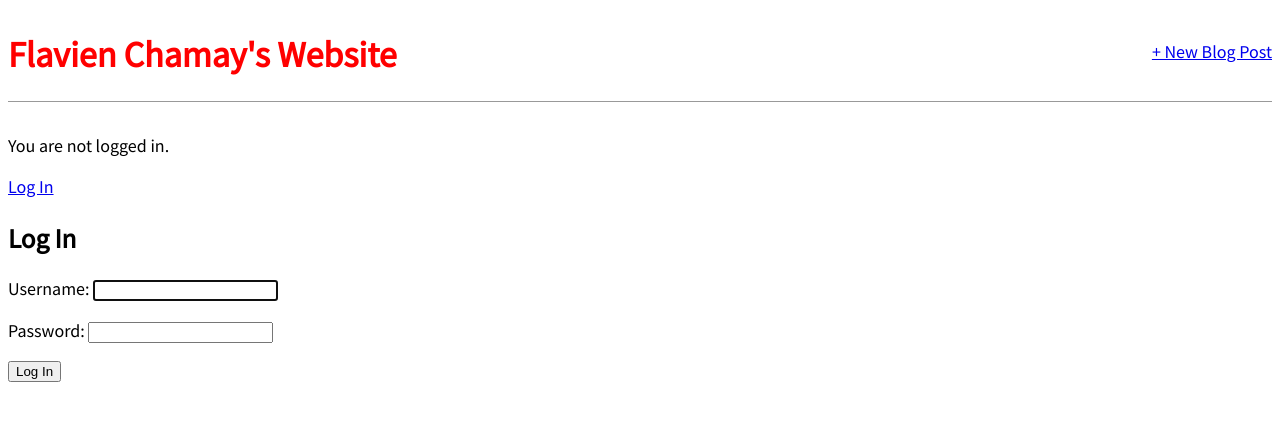
After one commit to flavienChamay/flavienchamay-personal-website, a Django app: page /accounts/login/ in a window 1280 px wide. The commit adds this page. Shown: the top 421 px of the page. Run offline with Django 3.2, Linux system fonts and the light colour scheme; parts of the project's set-up code (start-up, migrations or seed data) failed here and were passed over.

Commit message:
Login mechanism

```diff
--- a/config/settings.py
+++ b/config/settings.py
@@ -127,3 +127,9 @@ USE_TZ = True
 
 STATIC_URL = '/static/'
 STATICFILES_DIRS = [str(BASE_DIR.joinpath('static'))]
+
+# Login/signup settings
+# Redirection after login
+LOGIN_REDIRECT_URL = 'home'
+# Redirection after logout
+LOGOUT_REDIRECT_URL = 'home'
--- a/config/urls.py
+++ b/config/urls.py
@@ -22,7 +22,10 @@ from django.contrib import admin
 from django.urls import path, include
 
 urlpatterns = [
-    path('admin/', admin.site.urls), # Link to the URL of the site administration.
-    path('accounts/', include('django.contrib.auth.urls')), # Link to the URL for login.
-    path('', include('blog.urls')), # Link to the URLS of the blog app.
+    # Link to the URL of the site administration.
+    path('admin/', admin.site.urls),
+    # Link to the URL for login.
+    path('accounts/', include('django.contrib.auth.urls')),
+    # Link to the URLS of the blog app.
+    path('', include('blog.urls')),
 ]
--- a/templates/base.html
+++ b/templates/base.html
@@ -15,6 +15,13 @@
 	  <a href="{% url 'post_new' %}">+ New Blog Post</a>
 	</div>
       </header>
+      {% if user.is_authenticated %}
+      <p>Hi {{ user.username }}!</p>
+      <p><a href="{% url 'logout' %}">Log Out</a></p>
+      {% else %}
+      <p>You are not logged in.</p>
+      <a href="{% url 'login' %}">Log In</a>
+      {% endif %}
       {% block content %}
       {% endblock content %}
     </div>
--- /dev/null
+++ b/templates/registration/login.html
@@ -0,0 +1,10 @@
+{% extends 'base.html' %}
+
+{% block content %}
+<h2>Log In</h2>
+<form method="post">
+  {% csrf_token %}
+  {{ form.as_p }}
+  <button type=:"submit">Log In</button>
+</form>
+{% endblock content %}
```
